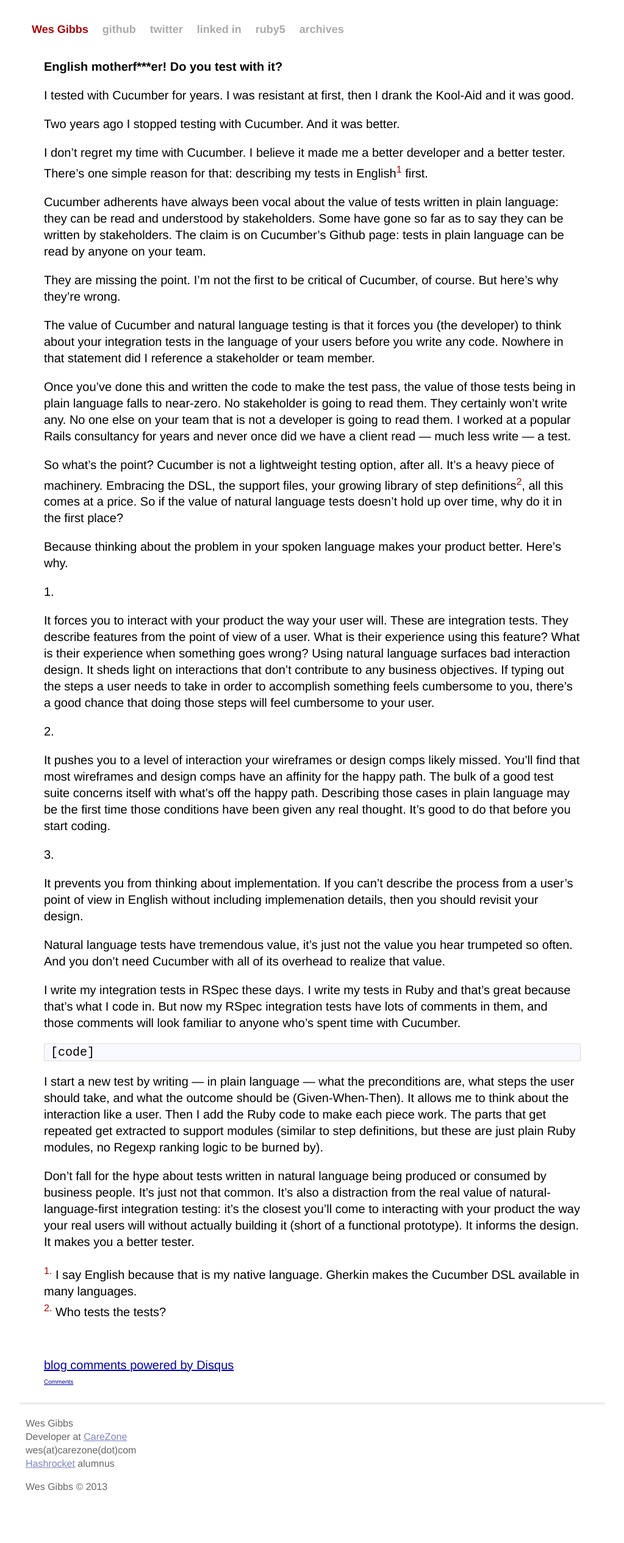
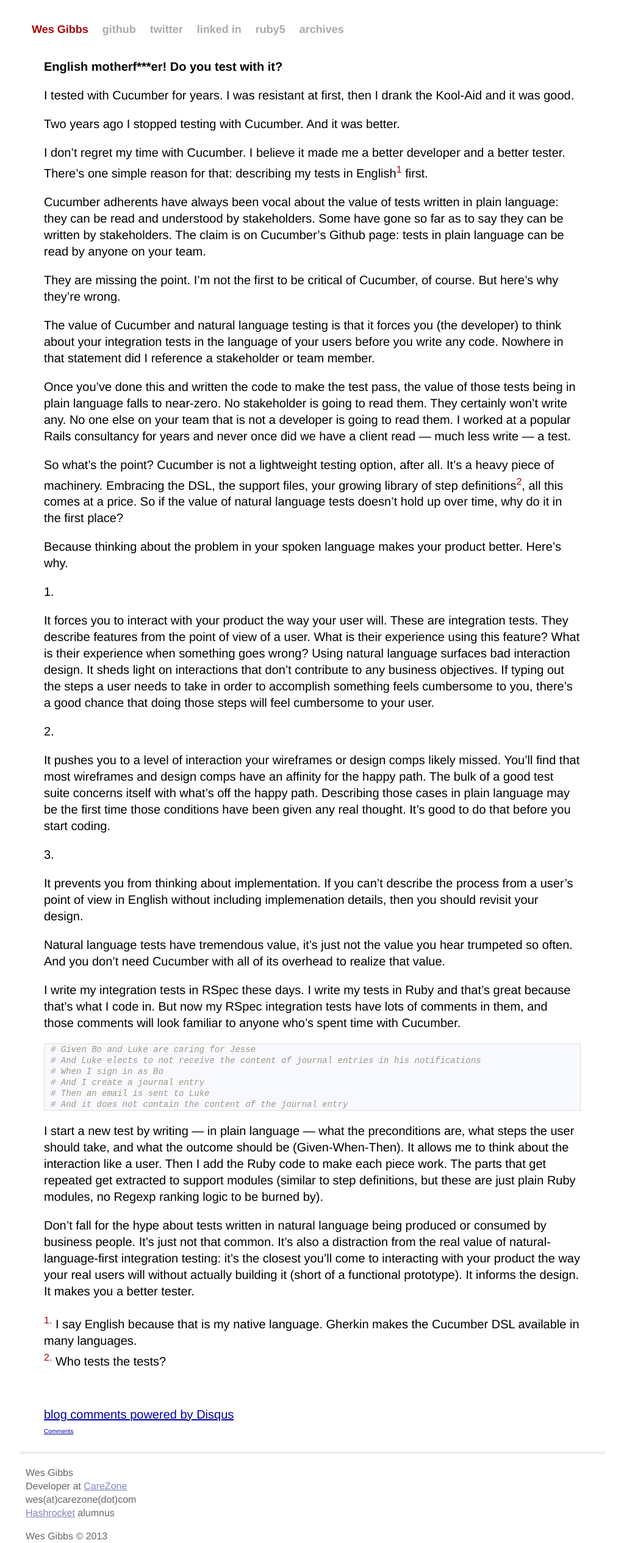
Before and after one commit to wesgibbs/wesgibbs.github.io, a Jekyll site: the page built from _posts/2013-05-24-english-motherf***er-do-you-test-with-it.md, in a window 1280 px wide. Shown: the whole page at 61% size, without its empty margins (128-1151 px from the left). Built offline with Jekyll 4.4.1, drawn with Linux system fonts in a browser that asks for light colours; nearby versions of some CDN libraries; comment, search, counter and statistics services are not loaded; before the commit the page ends 2449 px from its top, so only the background shows below that.

Commit message:
Code example

```diff
--- a/_layouts/default.html
+++ b/_layouts/default.html
@@ -4,8 +4,8 @@
   <meta http-equiv="content-type" content="text/html; charset=utf-8" />
   <title>Wes Gibbs</title>
   <meta name="author" content="Wes Gibbs" />
+  <link rel="stylesheet" type="text/css" href="/stylesheets/syntax.css"/>
   <link rel="stylesheet" type="text/css" href="/stylesheets/base.css"/>
-  <link rel="stylesheet" type="text/css" href="/stylesheets/syntax.css"/>
   <meta name="viewport" content="width=device-width, initial-scale=1.0"/>
   <script src="http://ajax.googleapis.com/ajax/libs/jquery/1.3.2/jquery.min.js" type="text/javascript"></script>
   <script type="text/javascript">
--- a/_posts/2013-05-24-english-motherf***er-do-you-test-with-it.md
+++ b/_posts/2013-05-24-english-motherf***er-do-you-test-with-it.md
@@ -35,7 +35,12 @@ Natural language tests have tremendous value, it's just not the value you hear t
 I write my integration tests in RSpec these days. I write my tests in Ruby and that's great because that's what I code in. But now my RSpec integration tests have lots of comments in them, and those comments will look familiar to anyone who's spent time with Cucumber.
 
 {% highlight ruby %}
-[code]
+# Given Bo and Luke are caring for Jesse
+# And Luke elects to not receive the content of journal entries in his notifications
+# When I sign in as Bo
+# And I create a journal entry
+# Then an email is sent to Luke
+# And it does not contain the content of the journal entry
 {% endhighlight %}
 
 I start a new test by writing — in plain language — what the preconditions are, what steps the user should take, and what the outcome should be (Given-When-Then). It allows me to think about the interaction like a user. Then I add the Ruby code to make each piece work. The parts that get repeated get extracted to support modules (similar to step definitions, but these are just plain Ruby modules, no Regexp ranking logic to be burned by).
--- a/stylesheets/420_down.css
+++ b/stylesheets/420_down.css
@@ -172,3 +172,8 @@ sup a:hover {
 .footnote sup a:hover {
   text-decoration: none;
 }
+
+.highlight {
+  font-size: 14px;
+  line-height: 18px;
+}
```
